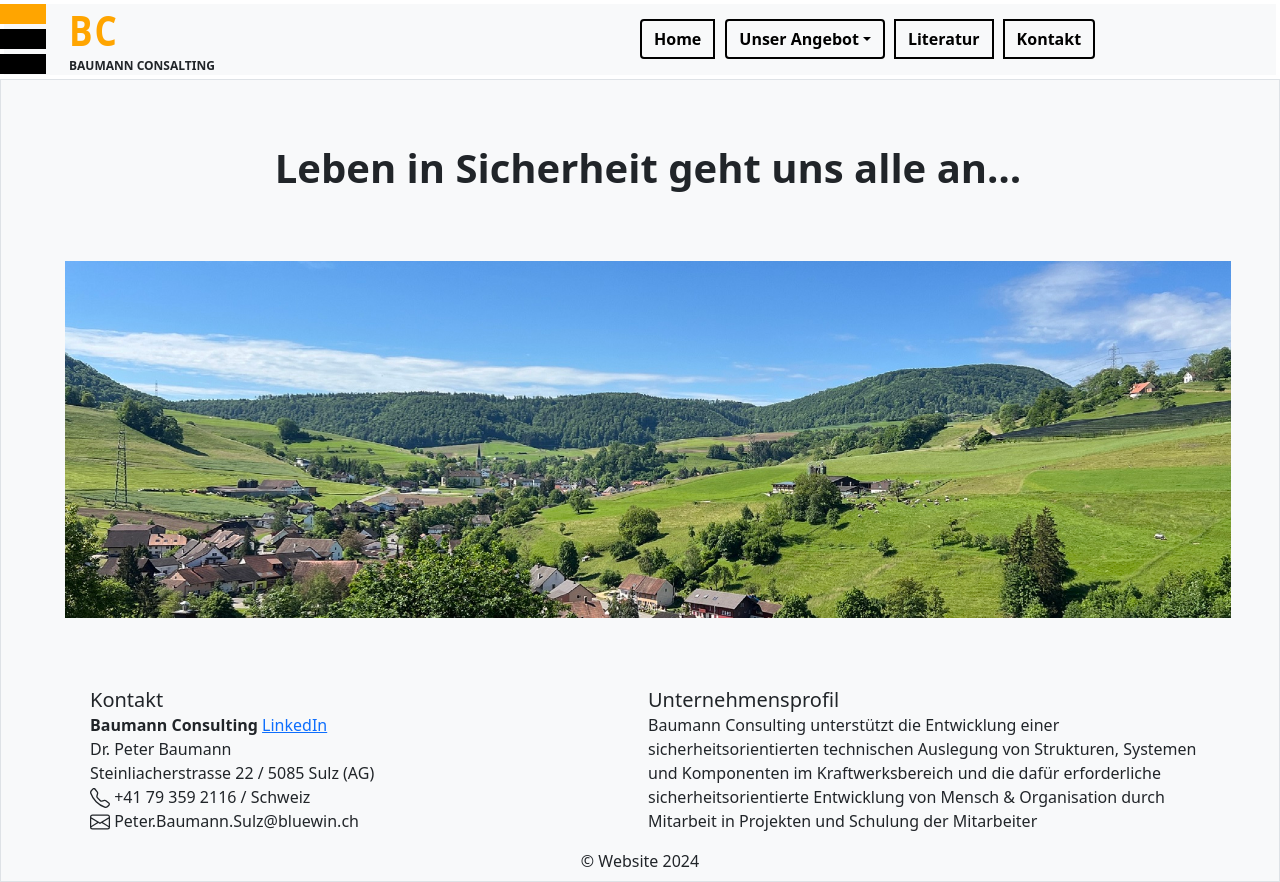
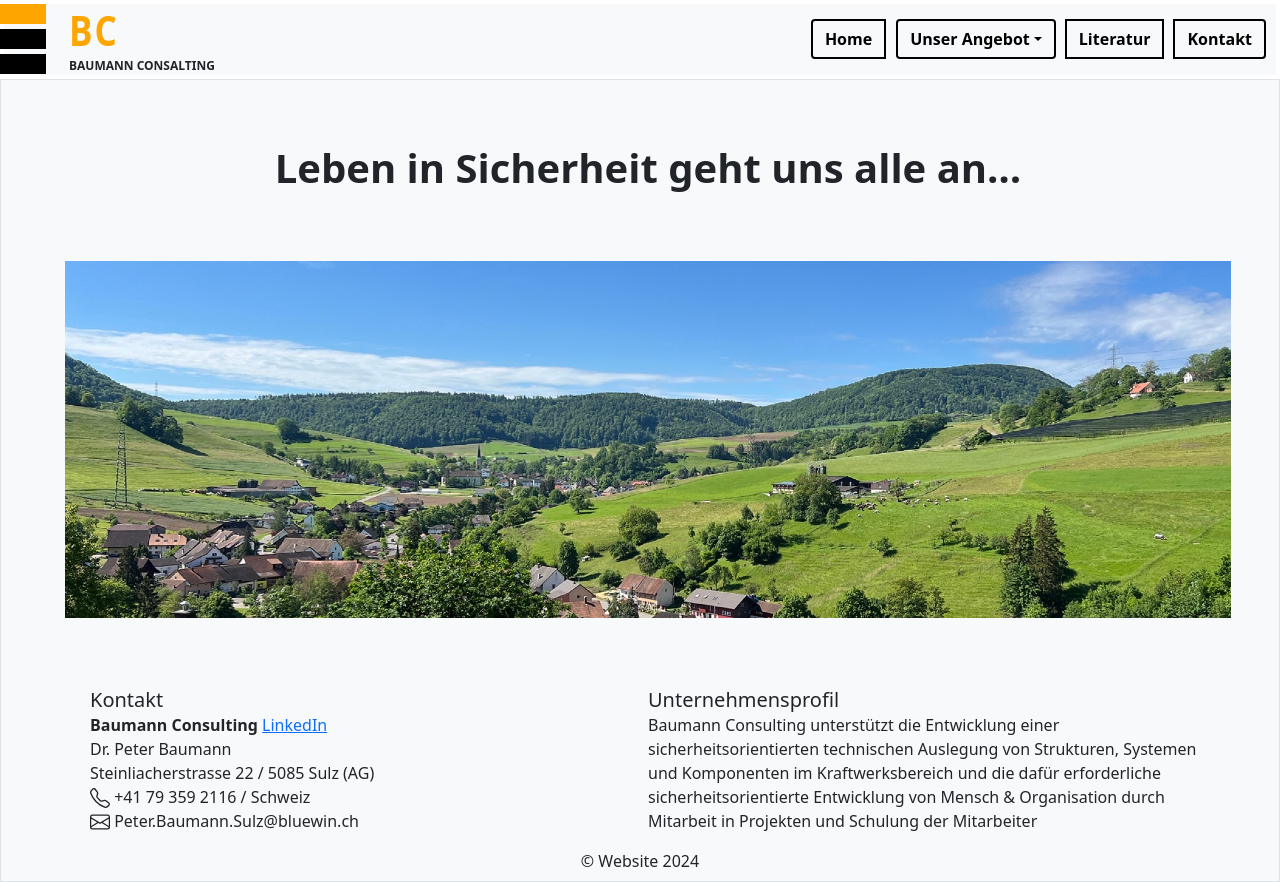
Before and after one commit to xkhadmy/django-H2ij, a Django app: page / in a window 1280 px wide. Run offline with Django 4.2, Linux system fonts and the light colour scheme.

Commit message:
d-flex justify-content-end

```diff
--- a/Bauman_Consulting/templates/Home.html
+++ b/Bauman_Consulting/templates/Home.html
@@ -39,7 +39,6 @@
   <body>
 
         <nav class="navbar navbar-expand-lg navbar-light bg-light p-0 m-1 mr-1 header">
-
             <div class="col-6">
                 {% include 'utils/Logo/logo.html' %}
             </div>
@@ -48,16 +47,15 @@
                 <span class="navbar-toggler-icon"></span>
             </button>
 
-            <div class="col-6 collapse navbar-collapse mr-4 p-0 m-0" id="navbarNav">
-                <ul class="navbar-nav mr-auto">
+            <div class="col-6 d-flex justify-content-end collapse navbar-collapse p-0 m-0" id="navbarNav">
+                <ul class="navbar-nav ml-auto">
                     <div class="btn-group" role="group" aria-label="Large button group">
                         <a href=" " class="btn btn-outline-dark btn-no-border"><b>Home</b></a>
 
                         <div class="dropdown" onmouseover="showDropdown()" onmouseout="hideDropdown()">
-
                             <a class="btn btn-outline-dark btn-no-border dropdown-toggle"
-                                href="{% url 'Bauman_Consulting:Unser_Angebot' %}"
-                                id="unserAngebotDropdown" role="button">
+                            href="{% url 'Bauman_Consulting:Unser_Angebot' %}"
+                            id="unserAngebotDropdown" role="button">
                                 <b><span class="unser-angebot-full">Unser Angebot</span><span class="unser-angebot-short">Angebot</span></b>
                             </a>
 
@@ -67,7 +65,7 @@
                                 </a>
                                 <a class="dropdown-item" href=" ">
                                     <span class="unser-angebot-full">Organisatorisches Sicherheitskonzept</span><span class="unser-angebot-short">Org. Sicherheit</span>
-                                    </a>
+                                </a>
                             </div>
                         </div>
 
@@ -78,6 +76,7 @@
                 </ul>
             </div>
         </nav>
+
 
 
         <div class="content background_color">
```
